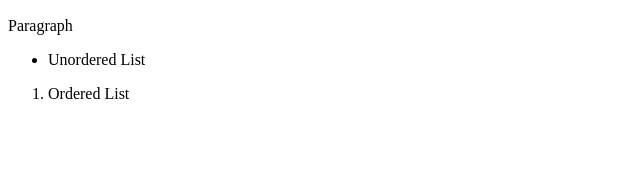
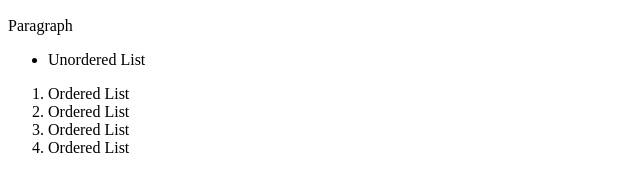
Before and after one commit to haleybrittman/Haley_Resume, a plain HTML site: page index.html in a window 1280 px wide. Shown: the part 110-302 px from the top of the page, without its empty margins (0-640 px from the left). Drawn offline with Linux system fonts and the light colour scheme.

Commit message:
Update index.html

```diff
--- a/index.html
+++ b/index.html
@@ -16,6 +16,9 @@
     </ul>
     <ol>
         <li>Ordered List</li>
+        <li>Ordered List</li>
+        <li>Ordered List</li>
+        <li>Ordered List</li>
     </ol>
 </body>
 </html>
```
